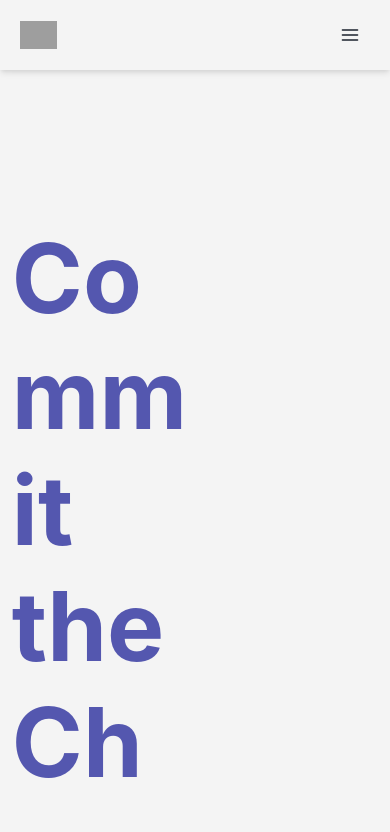
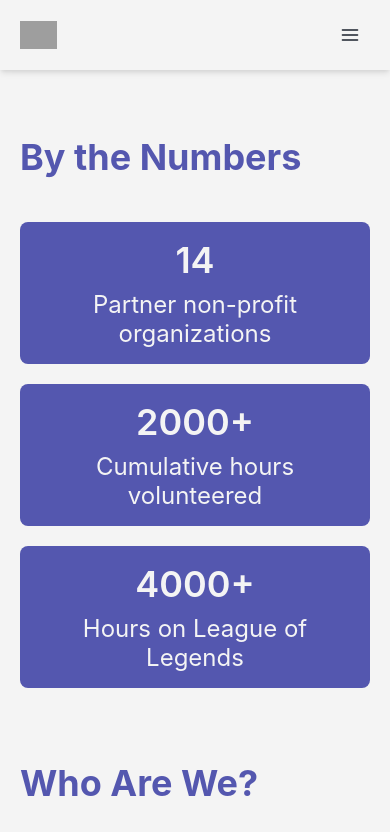
Before and after one commit to ctc-uci/website, a React (Vite) app: page / in a window 390 px wide. Shown: the top 832 px of the page. Built offline with nearby package versions, Linux system fonts and the light colour scheme; grey boxes are pictures that could not be loaded.

Commit message:
style (responsiveness): stats, whoarewe

```diff
--- a/src/components/Landing.tsx
+++ b/src/components/Landing.tsx
@@ -9,7 +9,7 @@ import { WhoAreWe } from "./WhoAreWe";
 export function Landing() {
   return (
     <Stack sx={{ paddingX: { base: "20px", lg: "100px" } }}>
-      <Hero />
+      {/* <Hero /> */}
       <Stats />
       <WhoAreWe />
       <Projects />
--- a/src/components/Stats.tsx
+++ b/src/components/Stats.tsx
@@ -1,4 +1,4 @@
-import { Heading, SimpleGrid, Stack, Text, VStack } from "@chakra-ui/react";
+import { Heading, Stack, Text, VStack, Wrap } from "@chakra-ui/react";
 
 const STATS = [
   {
@@ -7,7 +7,7 @@ const STATS = [
   },
   {
     stat: "2000+",
-    text: "Total hours volunteered",
+    text: "Cumulative hours volunteered",
   },
   {
     stat: "4000+",
@@ -24,21 +24,30 @@ export function Stats() {
       <Heading sx={{ fontSize: "4xl", color: "ctc.purple" }}>
         By the Numbers
       </Heading>
-      <SimpleGrid
-        columns={{ base: 1, xl: 3 }}
-        spacing={10}
-        sx={{ marginX: "auto" }}
+      <Wrap
+        spacing={{ base: 5, lg: 10 }}
+        sx={{ marginX: "auto", justifyContent: "center" }}
       >
-        {STATS.map((stat) => (
+        {STATS.map((stat, index) => (
           <VStack
             key={stat.stat}
             bg="ctc.purple"
             spacing={2}
             sx={{
-              paddingX: 20,
+              paddingX: { base: 10, md: 20 },
               paddingY: 4,
               textAlign: "center",
               borderRadius: "lg",
+              // the below is bad styling!
+              width: { base: "100%", xs: 350, mdlg: 375 },
+              marginLeft: {
+                base: "auto",
+                mdlg: index === 1 ? "unset" : "auto",
+              },
+              marginRight: {
+                base: "auto",
+                mdlg: index === 0 ? "unset" : "auto",
+              },
             }}
           >
             <Text
@@ -63,7 +72,7 @@ export function Stats() {
             </Text>
           </VStack>
         ))}
-      </SimpleGrid>
+      </Wrap>
     </Stack>
   );
 }
--- a/src/components/WhoAreWe.tsx
+++ b/src/components/WhoAreWe.tsx
@@ -34,7 +34,7 @@ export function WhoAreWe() {
 
       <Image
         sx={{
-          height: { base: 250, md: 400, mdlg: 500, xl: 600, "2xl": 700 },
+          height: { base: 300, md: 350, mdlg: 500, xl: 600, "2xl": 700 },
           width: "100%",
           objectFit: "cover",
           borderRadius: "lg",
--- a/src/theme.ts
+++ b/src/theme.ts
@@ -3,6 +3,7 @@ import { extendTheme, ThemeOverride } from "@chakra-ui/react";
 export const theme = extendTheme({
   // https://tailwindcss.com/docs/screens
   breakpoints: {
+    xs: "475px",
     sm: "640px",
     md: "768px",
     mdlg: "896px",
```
